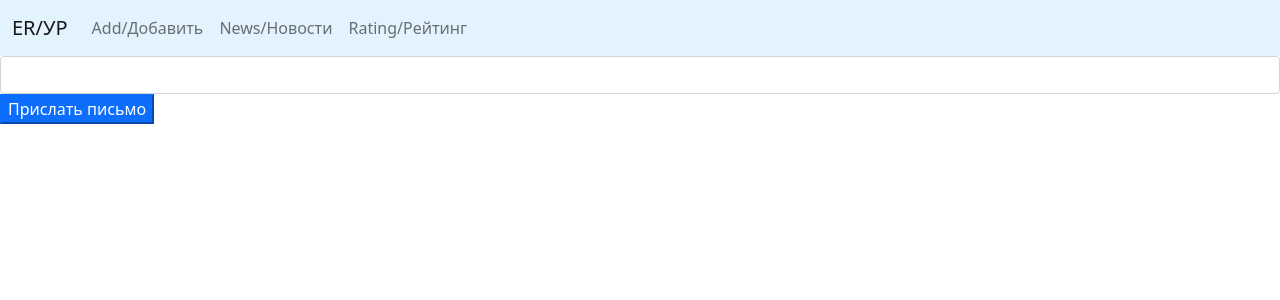
After one commit to pom-pon/third-project-bot-, a Flask app: template templates/email.html in a window 1280 px wide. The commit adds this page. Shown: the top 300 px of the page. Run offline with Flask 3, Linux system fonts and the light colour scheme; the template is opened without the code that fills it, so the values that code supplies are empty; parts of the project's set-up code (start-up, migrations or seed data) failed here and were passed over; some libraries are stand-ins or nearby versions.

Commit message:
added html

```diff
--- /dev/null
+++ b/requirements.txt
@@ -0,0 +1,2 @@
+python-dotenv
+flask
--- a/templates/base.html
+++ b/templates/base.html
@@ -47,6 +47,12 @@
 <!-- Begin page content -->
 <div class="container mt-5">
     <h1>Добавление данных</h1>
+    <nav style="--bs-breadcrumb-divider: '>';" aria-label="breadcrumb">
+  <ol class="breadcrumb">
+    <li class="breadcrumb-item"><a href="email.html">Сообщение</a></li>
+    <li class="breadcrumb-item active" aria-current="page">> email</li>
+  </ol>
+</nav>
     <form method="post">
         <input type="text" name="studying" id="studying" class="form-control" placeholder="учёба"><br>
         <input type="text" name="name" id="name" class="form-control" placeholder="имя"><br>
--- /dev/null
+++ b/templates/email.html
@@ -0,0 +1,58 @@
+<!DOCTYPE html>
+<html lang="en">
+<head>
+    <meta charset="utf-8">
+    <meta name="viewport" content="width=device-width, initial-scale=1, shrink-to-fit=no">
+    <link rel="stylesheet" href="https://cdn.jsdelivr.net/npm/bootstrap@5.0.0-beta1/dist/css/bootstrap.min.css"
+          integrity="sha384-giJF6kkoqNQ00vy+HMDP7azOuL0xtbfIcaT9wjKHr8RbDVddVHyTfAAsrekwKmP1"
+          crossorigin="anonymous">
+
+          <!--шрифт-->
+    <link rel="preconnect" href="https://fonts.googleapis.com">
+    <link rel="preconnect" href="https://fonts.gstatic.com" crossorigin>
+    <link href="https://fonts.googleapis.com/css2?family=Roboto:wght@300;400;500;700&display=swap" rel="stylesheet">
+
+            <!--активизация выдвижной эконки-->
+    <script src="https://cdn.jsdelivr.net/npm/@popperjs/core@2.9.2/dist/umd/popper.min.js" ></script>
+    <script src="https://cdn.jsdelivr.net/npm/bootstrap@5.0.1/dist/js/bootstrap.min.js"
+            integrity="sha384-Atwg2Pkwv9vp0ygtn1JAojH0nYbwNJLPhwyoVbhoPwBhjQPR5VtM2+xf0Uwh9KtT" crossorigin="anonymous">
+    </script>
+
+        <!--иконки-->
+    <script src="https://use.fontawesome.com/e2a37f48be.js"></script>
+
+    <title>ER/УР</title>
+<body>
+        <!--верхние иконки-->
+    <nav class="navbar navbar-expand-lg navbar-light" style="background-color: #e3f3fd;">
+        <div class="container-fluid">
+        <a class="navbar-brand" href="web.html">ER/УР</a>
+        <button class="navbar-toggler" type="button" data-toggle="collapse"
+                data-target="#navbarSupportedContent" aria-controls="navbarSupportedContent"
+                aria-expanded="false" aria-label="Toggle navigation">
+            <span class="navbar-toggler-icon"></span>
+        </button>
+
+        <div class="collapse navbar-collapse" id="navbarSupportedContent">
+            <ul class="navbar-nav ml-auto">
+                <li class="nav-item">
+                    <a class="nav-link" href="base.html">Add/Добавить</a>
+                </li>
+                <li class="nav-item">
+                    <a class="nav-link" href="news.html">News/Новости</a>
+                </li>
+                <li class="nav-item">
+                    <a class="nav-link" href="#">Rating/Рейтинг</a>
+                </li>
+            </ul>
+        </div>
+        </div>
+        </nav>
+        <form method="post" class="form-group">
+              <input type="email" class="form-control" name="email">
+              <button type="submit" class="'btn btn-primary">Прислать письмо</button>
+                </head>
+    </form>
+
+</body>
+</html>
--- a/templates/web.html
+++ b/templates/web.html
@@ -52,7 +52,7 @@
                        role="button" data-bs-toggle="dropdown"><i class="fa fa-user-o" aria-hidden="true"></i></a>
                     <ul class="dropdown-menu" aria-labelledby="navbarDropdown">
                         <li><a class="dropdown-item" href="#">Регистрация</a></li>
-                        <li><a class="dropdown-item" href="#">Авториация</a></li>
+                        <li><a class="dropdown-item" href="login.html">Авториация</a></li>
                     </ul>
                 </li>
             <!--поиск-->
--- a/web.py
+++ b/web.py
@@ -1,7 +1,13 @@
 from flask import Flask, jsonify, redirect, render_template, request, url_for
 from flask_sqlalchemy import SQLAlchemy
+from dotenv import load_dotenv
+import smtplib
+import mimetypes
+from email.mime.multipart import MIMIMultipart
 from flask_bootstrap import Bootstrap4
 from flask_wtf import FlaskForm
+from wtforms import StringField, PasswordField, BooleanField, SubmitField
+from wtforms.validators import DataRequired
 import sqlite3
 import os
 
@@ -12,6 +18,7 @@ app = Flask(__name__)
 app.config['SQLALCHEMY_DATABASE_URI'] = 'sqlite:///students.db'
 db = SQLAlchemy(app)
 bootstrap = Bootstrap4(app)
+load_dotenv()
 
 
 class Article(db.Model):
@@ -67,6 +74,65 @@ def base():
             return 'При занесении новых данных произошла ошибка'
     return render_template('base.html')
 
+@app.route('/email.html', method=['GET'])
+def get_form():
+    return render_template('email.html')
+
+
+def send_email(email, subject, text, attachments):
+    addr_form = os.getenv('FROM')
+    password = os.getenv('PASSWORD')
+    msg = MIMIMultipart()
+    msg['From'] = addr_form
+    msg['To'] = email
+    msg['Subject'] = subject
+    body = text
+    msg.attach(MIMEText(body, 'plain'))
+    process_attachements(msg, attachments)
+    server = smtplib.SMTP_SSL(os.getenv('HOST'), os.getenv('PORT'))
+    server.send_message(msg)
+    server.quit()
+    return True
+
+
+def process_attachements(msg, attachments):
+    for f in attachments:
+        if os.path.isfile(f):
+            attach_file(msg, f)
+        elif os.path.exists(f):
+            dir = os.listdir(f)
+            for file in dir:
+                attach_file(msg, f + '/' + file)
+
+
+def attach_file(msg, f):
+    attach_types = {
+        'text': MIMEText,
+        'image': MIMEImage,
+        'audio': MIMEAudio
+    }
+    filename = os.path.basename(f)
+    ctype, encoding = mimetypes.guess_type(f)
+    if ctype is None or encoding is not None:
+        ctype == 'application/octet-stream'
+    maintype, subtype = ctype.split('/', 1)
+    with open(f, mode='rb' if maintype != 'text' else 'r') as fp:
+        if maintype in attach_types:
+            file = attach_types[maintype](fp.read(), _subtype=subtype)
+        else:
+            file = MIMEBase(maintype, subtype)
+            file.set_payload(fp.read())
+            encoders.encode_base64(file)
+        file.add_header('Content-Disposition', 'attachment', filename=filename)
+        msg.attach(file)
+
+@app.route('/email.html', method=['POST'])
+def post_form():
+    email = request.values('email')
+    if send_email(email, 'текстовое письмо', 'текст', ['picture.png', 'pdfdoc.pdf', 'text.txt']):
+        return 'Письмо отправлено успешно'
+    return 'Возникла ошибка, письмо не отправлено'
+
 
 @app.route("/news.html")
 def test_link():
```
